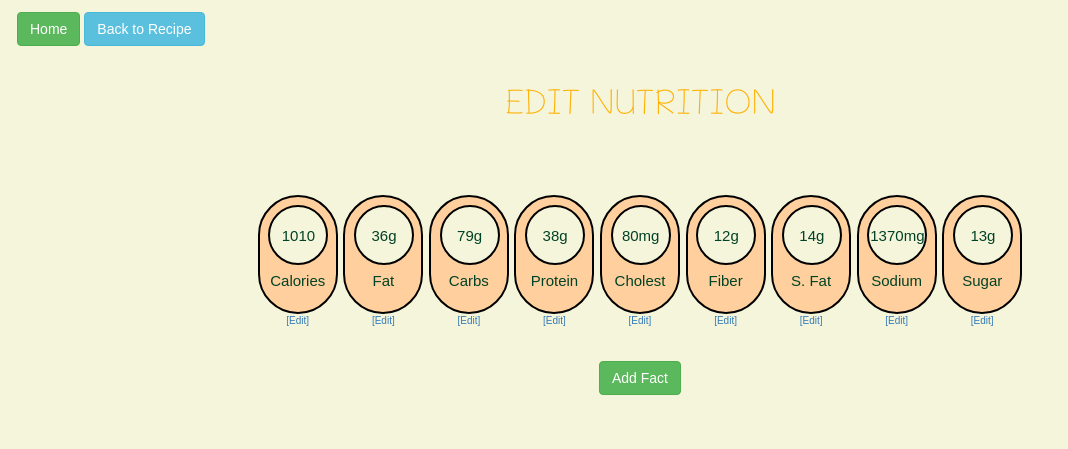
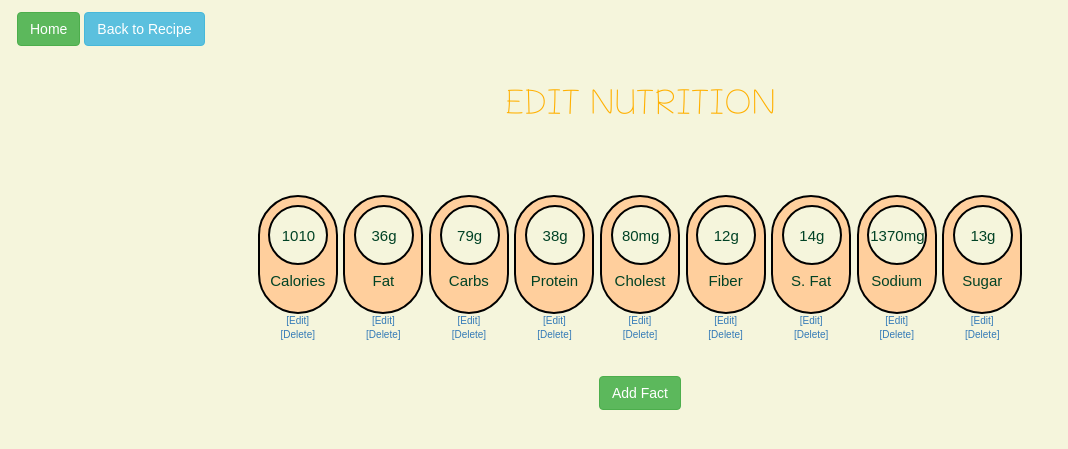
Before and after one commit to Lukipaela/CookBookWebsite, a Flask app: page /edit_nutrition/1?nutrition_id=-1 in a window 1280 px wide. Shown: the top 449 px of the page, without its empty margins (0-1068 px from the left). Run offline with Flask 3, Linux system fonts and the light colour scheme; data comes from the database, SQL or seed files in the repository; both versions use the stored data as it was after the commit; some libraries are stand-ins or nearby versions; some web fonts are replaced.

Commit message:
Added recipes. Added ingredient/instruction/nutrition delete buttons. Added print statements for SQL errors. Suppressed units/quantity if quantity is 0 on ingredients view.

```diff
--- a/main.py
+++ b/main.py
@@ -33,10 +33,11 @@ LOW_CAL_THRESHOLD = 800  # meals under this calorie count are marked as low cal
 DEFAULT_EDITOR_PAGE_INDEX = '-1'
 NEW_RECORD_PAGE_INDEX = '0'
 # TODO set to true for prod
-prod_mode = True   # master toggle to switch between DEV and PROD modes
+prod_mode = False   # master toggle to switch between DEV and PROD modes
 
 # create a lookup table for ElementID by NutritionNameID
 nutrition_units_by_name_id = {"1": 1, "2": 2, "3": 2, "4": 3, "5": 2, "6": 2, "7": 2, "8": 3, "9": 2}
+
 
 # -------------------- DB METHODS -------------------- #
 def get_ingredients(recipe_id: str):
@@ -325,6 +326,21 @@ def create_ingredient(recipe_id: str, ingredient_name_id: str, quantity: str, pr
     return new_id
 
 
+def delete_recipe_ingredient(ingredient_id: str):
+    delete_script = f'DELETE FROM CBIngredient WHERE IngredientID = "{ingredient_id}"'
+    execute_delete_script(delete_script)
+
+
+def delete_recipe_nutrition_fact(nutrition_id: str):
+    delete_script = f'DELETE FROM CBNutrition WHERE NutritionID = "{nutrition_id}"'
+    execute_delete_script(delete_script)
+
+
+def delete_recipe_instruction(instruction_id: str):
+    delete_script = f'DELETE FROM CBInstructions WHERE InstructionID = "{instruction_id}"'
+    execute_delete_script(delete_script)
+
+
 # ------------------- FORM HANDLERS --------------------- #
 def configure_header_form(recipe_id: str, recipe_header: dict):
     print(f"configuring header form for recipe_id: {recipe_id}")
@@ -440,6 +456,8 @@ def configure_ingredient_form(recipe_id: str, ingredient_id: str):
         form.ingredient_unit.data = default_combo_value
         query_string = "SELECT IngredientUnitID, LongName FROM CBIngredientUnit ORDER BY 2 ASC"
         form.ingredient_unit.choices = execute_query(query_string, convert_to_dict=False)
+        query_string = "SELECT -1, '' UNION SELECT RecipeID, RecipeName FROM CBRecipe ORDER BY 2 ASC"
+        form.linked_recipe.choices = execute_query(query_string, convert_to_dict=False)
 
         form.ingredient_quantity.data = default_quantity
 
@@ -769,7 +787,7 @@ def edit_instructions(recipe_id: str = NEW_RECORD_PAGE_INDEX):
         # commit those changes to the Database, if applicable overwrite recipe_id with newly generated value
         process_instruction_form(request.form)
         if instruction_id == NEW_RECORD_PAGE_INDEX:
-            banner_message = 'New Ingredient saved!'
+            banner_message = 'New Instruction saved!'
         else:
             banner_message = "Change saved!"
 
@@ -792,6 +810,15 @@ def edit_instructions(recipe_id: str = NEW_RECORD_PAGE_INDEX):
                                , form=form
                                , banner_message=banner_message
                                , nav_controls=nav_controls)
+
+
+@app.route('/delete_instruction/<string:recipe_id>', methods=["GET"])
+def delete_instruction(recipe_id: str):
+    instruction_id = request.args['instruction_id']
+    print(f"{request.method} method request for delete_instruction called with recipe_id: {recipe_id} "
+          f"and ingredient_id: {instruction_id}")
+    delete_recipe_instruction(instruction_id)
+    return redirect(url_for('edit_instructions', recipe_id=recipe_id, instruction_id=DEFAULT_EDITOR_PAGE_INDEX))
 
 
 @app.route('/edit_nutrition/<string:recipe_id>', methods=["GET", "POST"])
@@ -830,6 +857,15 @@ def edit_nutrition(recipe_id: str = NEW_RECORD_PAGE_INDEX):
                                , nav_controls=nav_controls)
 
 
+@app.route('/delete_nutrition/<string:recipe_id>', methods=["GET"])
+def delete_nutrition(recipe_id: str):
+    nutrition_id = request.args['nutrition_id']
+    print(f"{request.method} method request for delete_nutrition called with recipe_id: {recipe_id} "
+          f"and ingredient_id: {nutrition_id}")
+    delete_recipe_nutrition_fact(nutrition_id)
+    return redirect(url_for('edit_nutrition', recipe_id=recipe_id, nutrition_id=DEFAULT_EDITOR_PAGE_INDEX))
+
+
 @app.route('/edit_ingredient/<string:recipe_id>', methods=["GET", "POST"])
 def edit_ingredients(recipe_id: str = NEW_RECORD_PAGE_INDEX):
     if 'banner_message' in request.args:     # optional arg
@@ -837,7 +873,7 @@ def edit_ingredients(recipe_id: str = NEW_RECORD_PAGE_INDEX):
     else:
         banner_message = ' '
     ingredient_id = request.args['ingredient_id']
-    print(f"{request.method} method request for edit_nutrition called with recipe_id: {recipe_id} "
+    print(f"{request.method} method request for edit_ingredients called with recipe_id: {recipe_id} "
           f"and ingredient_id: {ingredient_id}")
     if request.method == 'POST':
         # commit those changes to the Database, if applicable overwrite recipe_id with newly generated value
@@ -866,6 +902,15 @@ def edit_ingredients(recipe_id: str = NEW_RECORD_PAGE_INDEX):
                                , nav_controls=nav_controls)
 
 
+@app.route('/delete_ingredient/<string:recipe_id>', methods=["GET"])
+def delete_ingredient(recipe_id: str):
+    ingredient_id = request.args['ingredient_id']
+    print(f"{request.method} method request for delete_ingredient called with recipe_id: {recipe_id} "
+          f"and ingredient_id: {ingredient_id}")
+    delete_recipe_ingredient(ingredient_id)
+    return redirect(url_for('edit_ingredients', recipe_id=recipe_id, ingredient_id=DEFAULT_EDITOR_PAGE_INDEX))
+
+
 @app.route('/database', methods=["GET", "POST"])
 def database():
     form = recipe_forms.DatabaseForm()
@@ -888,6 +933,7 @@ def email_recipe():
     return render_template("email_recipe.html", message=message, form=form, nav_controls=nav_controls)
 
 
+
 # -------------------- RUN -------------------- #
 if __name__ == '__main__':
     app.run(debug=not prod_mode)    # set to False for web deployment, True for local dev
--- a/sqlite_handlers.py
+++ b/sqlite_handlers.py
@@ -22,6 +22,7 @@ def execute_query(query_string: str, convert_to_dict=True):
                 print(result)
                 return result
     except sqlite3.Error as e:
+        print('QUERY ERROR:   ' + e.args[0])
         return e.args[0]
 
 
@@ -32,6 +33,7 @@ def execute_update_script(script_string: str):
             db_cursor = con.cursor()
             db_cursor.execute(script_string)
     except sqlite3.Error as e:
+        print('UPDATE SCRIPT ERROR:   ' + e.args[0])
         return e.args[0]
 
 
@@ -51,6 +53,7 @@ def execute_insert_script(script_string: str, table_name: str = None, id_column:
             else:
                 return None
     except sqlite3.Error as e:
+        print('INSERT SCRIPT ERROR:   ' + e.args[0])
         return e.args[0]
 
 
@@ -61,6 +64,7 @@ def execute_delete_script(script_string: str):
             db_cursor = con.cursor()
             db_cursor.execute(script_string)
     except sqlite3.Error as e:
+        print('DELETE SCRIPT ERROR:   ' + e.args[0])
         return e.args[0]
 
 
@@ -73,4 +77,5 @@ def execute_general_sql(sql_string):
             print(response)
             return response
     except sqlite3.Error as e:
+        print('GENERAL SQL ERROR:   ' + e.args[0])
         return e.args[0]
--- a/templates/edit_ingredients.html
+++ b/templates/edit_ingredients.html
@@ -44,8 +44,9 @@
                                         {{ ingredient['Units'] }}
                                         <!-- show edit buttons only if in default display mode -->
                                         {% if ingredient_id == '-1' %}
-                                            <!-- edit button -->
+                                            <!-- edit/delete buttons -->
                                             <a href="{{ url_for('edit_ingredients', recipe_id=recipe_id, ingredient_id=ingredient['IngredientID']) }}" class="font-size-tiny centered">[Edit]</a>
+                                            <a href="{{ url_for('delete_ingredient', recipe_id=recipe_id, ingredient_id=ingredient['IngredientID']) }}" class="font-size-tiny centered">[Delete]</a>
                                         {% endif %}
                                     </div>
                                 {% endif %}
--- a/templates/edit_nutrition.html
+++ b/templates/edit_nutrition.html
@@ -36,6 +36,9 @@
                                 {% if nutrition_id == '-1' %}
                                     <div class="font-size-tiny centered">
                                         <a href="{{ url_for('edit_nutrition', recipe_id=recipe_id, nutrition_id=fact['NutritionID']) }}">[Edit]</a>
+                                    </div>
+                                    <div class="font-size-tiny centered">
+                                        <a href="{{ url_for('delete_nutrition', recipe_id=recipe_id, nutrition_id=fact['NutritionID']) }}">[Delete]</a>
                                     </div>
                                 {% endif %}
                             </div>
--- a/templates/recipe_ingredients.html
+++ b/templates/recipe_ingredients.html
@@ -31,7 +31,9 @@
                 <!-- quantity and units -->
                 <div class="ingredient-quantity">
                     <span class="JS-ingredient-quantity JS-copy-element">
-                        {{ ingredient['Quantity'] }}
+                        {% if ingredient['Quantity'] > 0 %}
+                            {{ ingredient['Quantity'] }}
+                        {% endif %}
                     </span>
                     <span class="JS-copy-element">{{ ingredient['Units'] }}</span>
                 </div>
```
Also changed, not shown: templates/edit_instructions.html (+9 -2 lines), CookBookDatabase.db.
